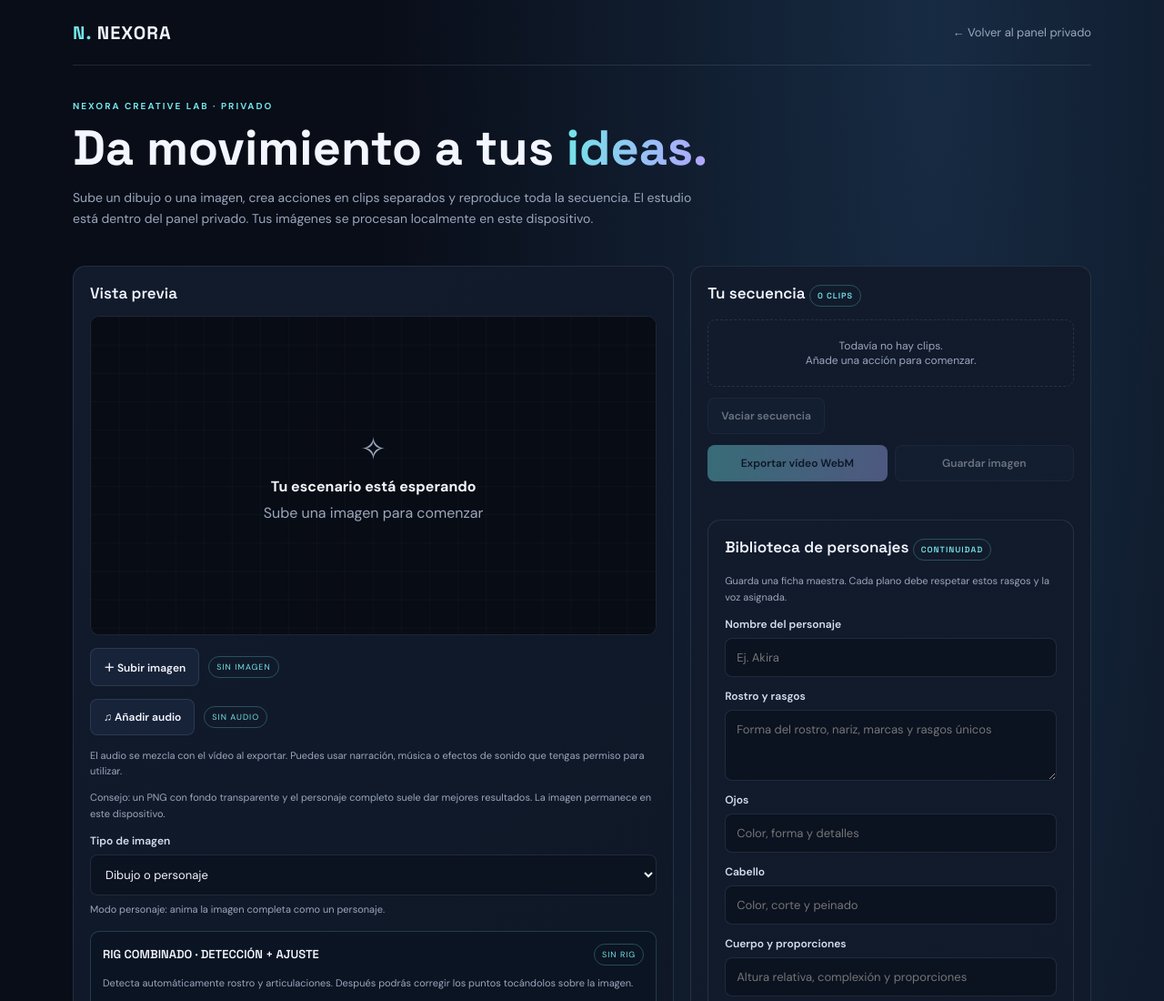
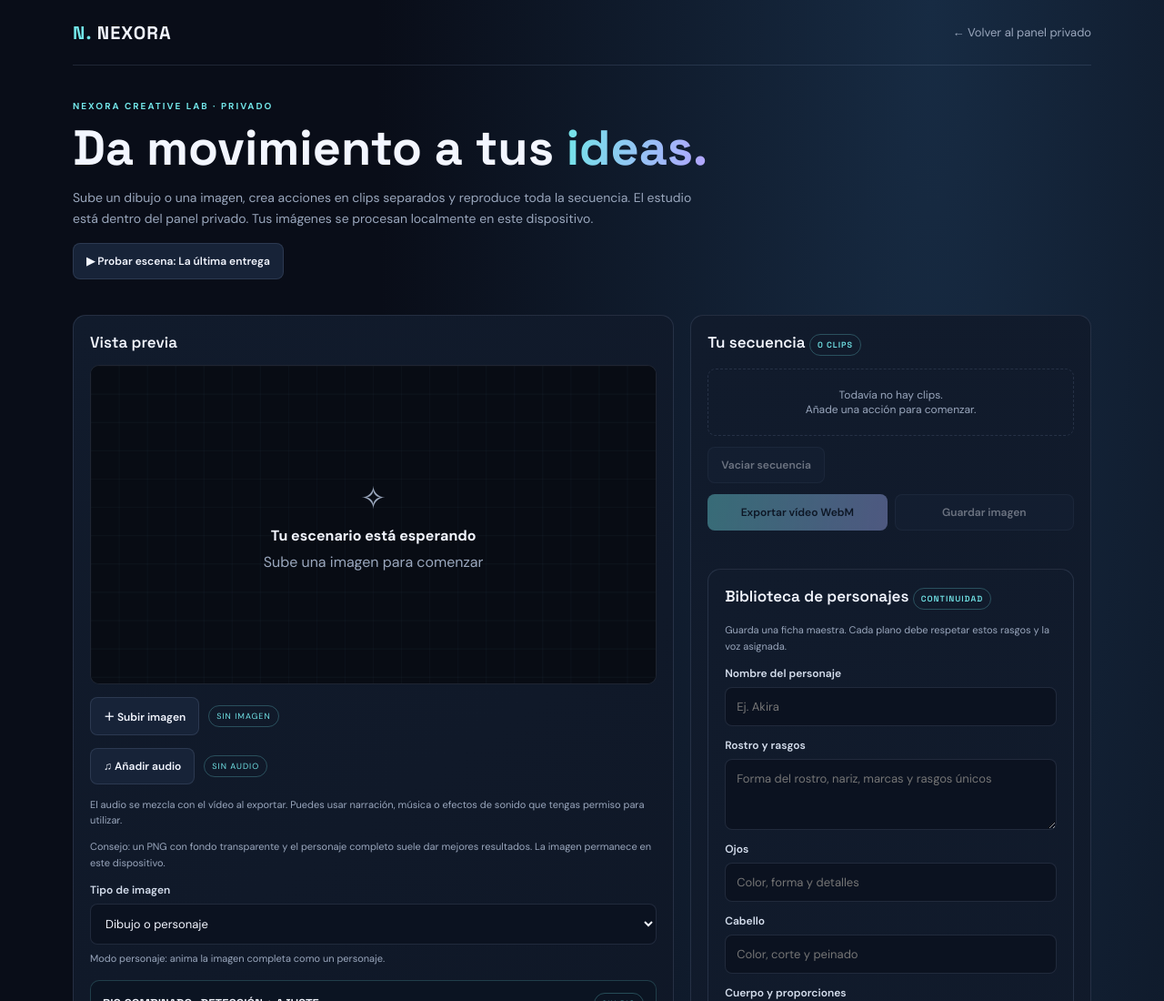
Before and after one commit to misael546/NEXORA, a plain HTML site: page admin/animate-studio.html in a window 1280 px wide. Shown: the top 1100 px of the page at 91% size. Drawn offline with Linux system fonts and the light colour scheme.

Commit message:
Link office worker animation test from studio

```diff
--- a/admin/animate-studio.html
+++ b/admin/animate-studio.html
@@ -20,7 +20,7 @@
 <body>
 <header class="top wrap"><a class="brand" href="index.html"><b>N.</b> NEXORA</a><a class="back" href="index.html">← Volver al panel privado</a></header>
 <main class="wrap">
-<section class="intro"><div class="eyebrow">NEXORA CREATIVE LAB · PRIVADO</div><h1>Da movimiento a tus <span>ideas.</span></h1><p>Sube un dibujo o una imagen, crea acciones en clips separados y reproduce toda la secuencia. El estudio está dentro del panel privado. Tus imágenes se procesan localmente en este dispositivo.</p></section>
+<section class="intro"><div class="eyebrow">NEXORA CREATIVE LAB · PRIVADO</div><h1>Da movimiento a tus <span>ideas.</span></h1><p>Sube un dibujo o una imagen, crea acciones en clips separados y reproduce toda la secuencia. El estudio está dentro del panel privado. Tus imágenes se procesan localmente en este dispositivo.</p><p><a class="file-label" href="animate-office-demo.html">▶ Probar escena: La última entrega</a></p></section>
 <div class="layout">
 <section class="panel">
 <h2>Vista previa</h2>
```
